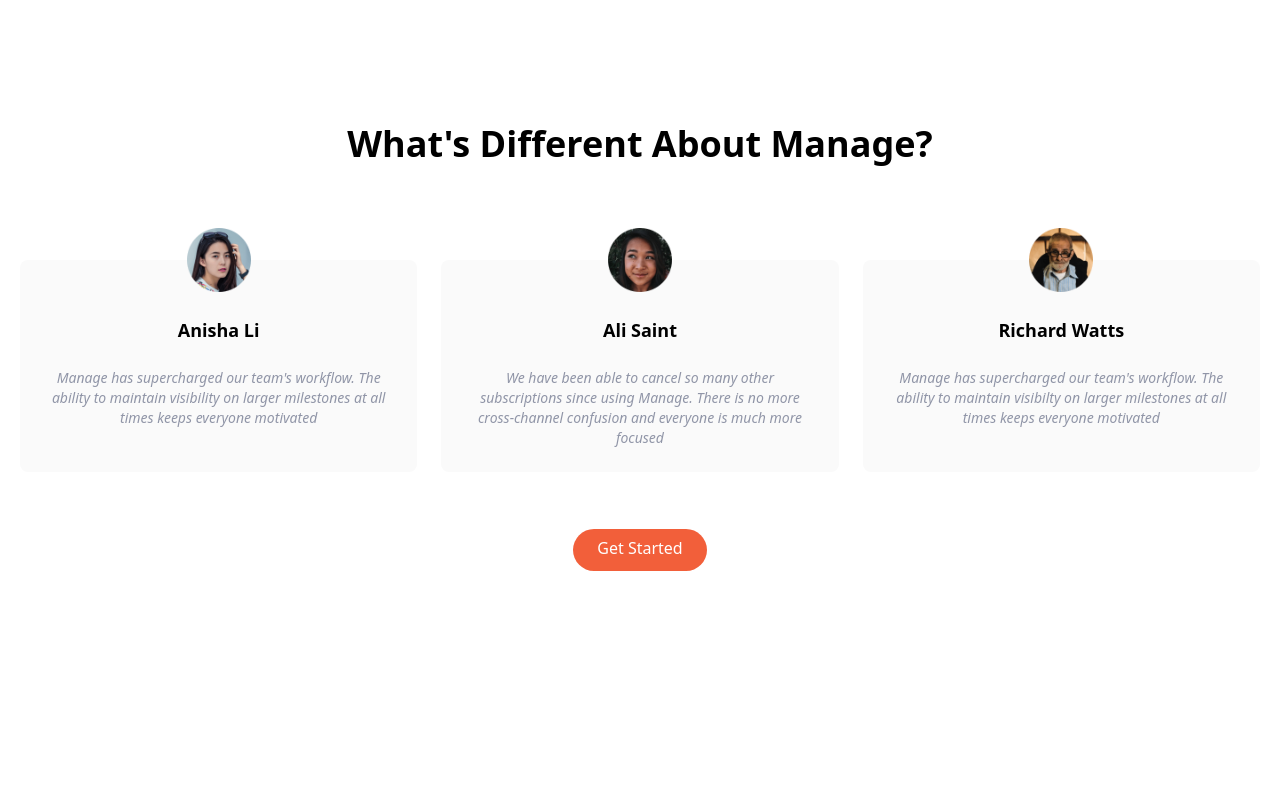
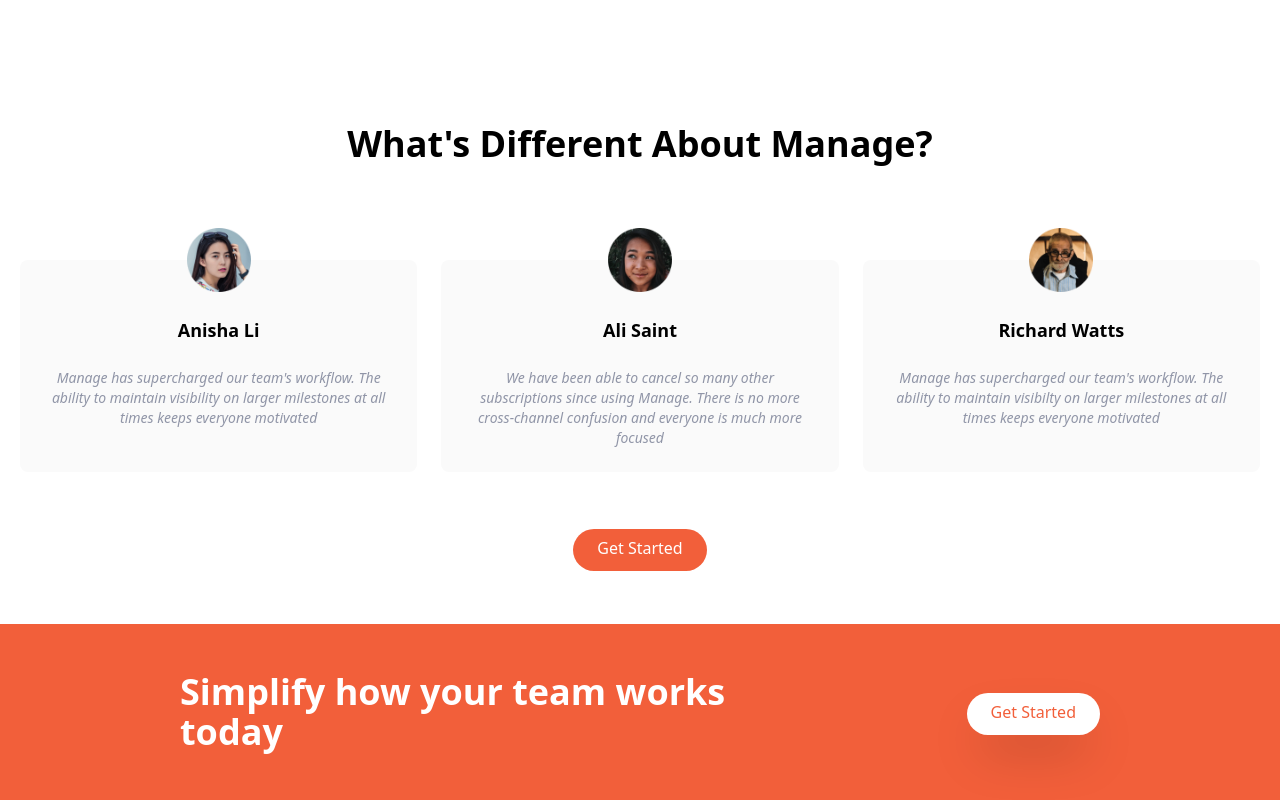
Before and after one commit to ASproson/tailwind-product-page, a React (Create React App) app: page / in a window 1280 px wide. Shown: the part 1144-1944 px from the top of the page. Before the commit the page ends 1768 px from the top, so only its background shows below. Built offline with nearby package versions, Linux system fonts and the light colour scheme; the HTML template or start-up script is replaced by a standard one.

Commit message:
Completes CallToAction component

```diff
--- a/src/components/CallToAction.jsx
+++ b/src/components/CallToAction.jsx
@@ -1,11 +1,28 @@
-import React from 'react';
+import React from "react";
+import { Link } from "react-router-dom";
 
 const CallToAction = () => {
-    return (
-        <div>
-
+  return (
+    <div>
+      <section id="cta" className="bg-brightRed">
+        {/* Flex Container */}
+        <div className="container flex flex-col items-center justify-between px-7 py-24 mx-auto space-y-12 md:py-12 md:flex-row md:space-y-0">
+          {/* Heading */}
+          <h2 className="text-5xl font-bold leading-tight text-center text-white md:text-4xl md:max-w-xl md:text-left">
+            Simplify how your team works today
+          </h2>
+          <div>
+            <Link
+              to="/"
+              className=" p-3 px-6 pt-2 text-brightRed bg-white rounded-full shadow-2xl baseline hover:bg-gray-900"
+            >
+              Get Started
+            </Link>
+          </div>
         </div>
-    );
+      </section>
+    </div>
+  );
 };
 
 export default CallToAction;
```
